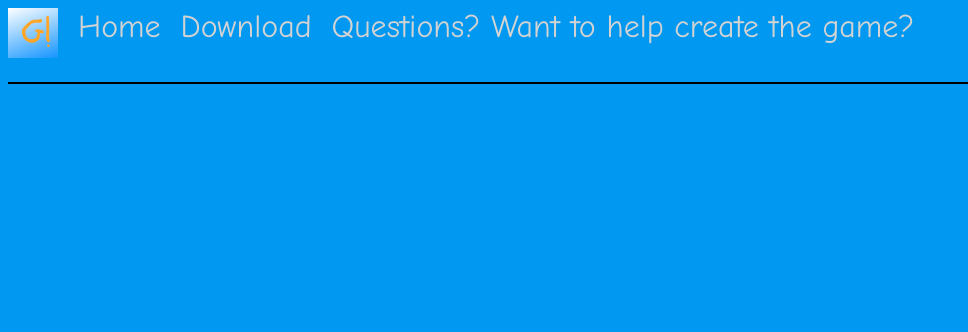
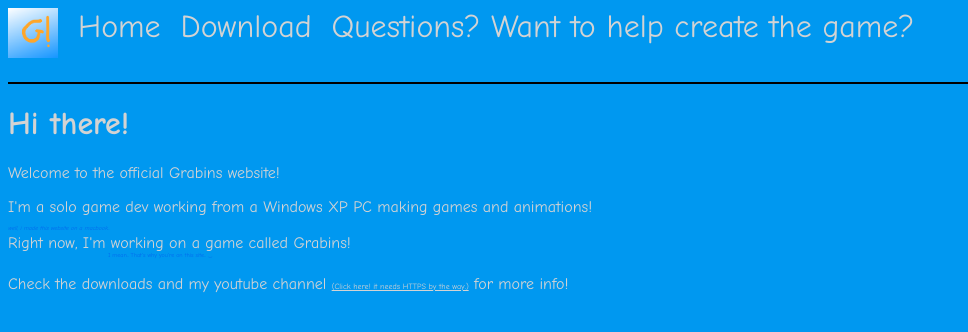
Before and after one commit to grabinsgame/grabinsgame.github.io, a plain HTML site: page index.html in a window 1280 px wide. Shown: the whole page, without its empty margins (0-968 px from the left). Drawn offline with Linux system fonts and the light colour scheme.

Commit message:
Update index.html

```diff
--- a/index.html
+++ b/index.html
@@ -23,3 +23,12 @@
         </nav>
         </div>
     </header>
+    <intro>
+        <h1>Hi there!</h1>
+        <p>Welcome to the official Grabins website!</p>
+        <p style="margin-bottom: 0px;">I'm a solo game dev working from a Windows XP PC making games and animations!</p>
+         <i style="color: #006bee; font-size: 6px; padding-top: 0px; margin-bottom: 0px;" margin-top: 0px;> well, i made this website on a macbook.. </i>
+        <p style="margin-bottom: 0px; margin-top: 0px;">Right now, I'm working on a game called Grabins!</p>
+        <p style="color: #006bee; font-size: 6px; padding-left: 100px; margin-top: 0px; margin-bottom: 0px;">I mean.. That's why you're on this site.. ._.</p>
+        <p>Check the downloads and my youtube channel <a href="https://www.youtube.com/@grabinsgame" style="font-size: 8px; text-decoration: underline;">(Click here! it needs HTTPS by the way.)</a> for more info!</p>
+    </intro>
```
